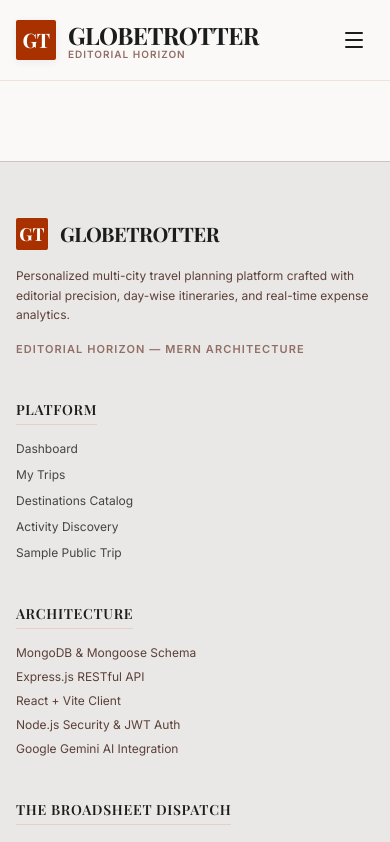
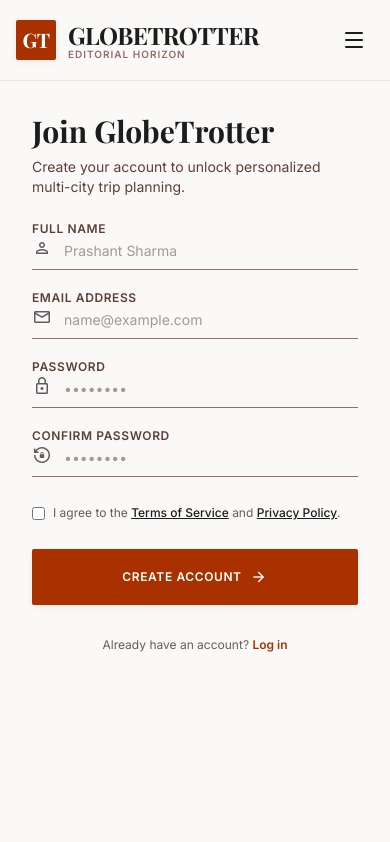
Before and after one commit to prtspndy/GlobeTrotter, a React (Vite) app in the folder client/: page /signup in a window 390 px wide. Shown: the top 842 px of the page. Built offline with nearby package versions, Linux system fonts and the light colour scheme; no server answers; a web font is replaced by a local one.

Commit message:
fix signup page ui responciveness

```diff
--- a/client/src/App.jsx
+++ b/client/src/App.jsx
@@ -30,11 +30,12 @@ export default function App() {
         <BrowserRouter>
           <div className="flex flex-col min-h-screen bg-background text-on-surface font-sans">
             <Navbar />
-            <main className="flex-grow">
+            <main className="flex-grow flex flex-col">
               <Routes>
                 <Route path="/" element={<LandingPage />} />
                 <Route path="/login" element={<LoginPage />} />
                 <Route path="/register" element={<SignupPage />} />
+                <Route path="/signup" element={<SignupPage />} />
                 <Route path="/forgot-password" element={<ForgotPasswordPage />} />
                 <Route path="/verify-email" element={<VerifyEmailPage />} />
                 <Route path="/dashboard" element={<DashboardPage />} />
--- a/client/src/components/layout/Footer.jsx
+++ b/client/src/components/layout/Footer.jsx
@@ -4,7 +4,7 @@ import { Compass, Globe, Shield, Heart } from 'lucide-react';
 
 export default function Footer() {
   return (
-    <footer className="bg-surface-container-high border-t border-outline/30 mt-20 text-on-surface/80">
+    <footer className="bg-surface-container-high border-t border-outline/30 mt-0 text-on-surface/80">
       <div className="max-w-7xl mx-auto px-4 sm:px-6 lg:px-8 py-14">
         <div className="grid grid-cols-1 md:grid-cols-4 gap-10">
 
--- a/client/src/pages/LoginPage.jsx
+++ b/client/src/pages/LoginPage.jsx
@@ -30,13 +30,14 @@ export default function LoginPage() {
   };
 
   return (
-    <div className="min-h-screen flex bg-background text-on-surface antialiased">
+    <div className="w-full flex-grow flex flex-col lg:flex-row items-stretch bg-background text-on-surface antialiased min-h-[calc(100vh-80px)]">
 
       {/* Left Side: Editorial Image & Branding */}
-      <div className="hidden lg:flex w-[48%] relative flex-col justify-between overflow-hidden">
-        <div
-          className="absolute inset-0 bg-cover bg-center"
-          style={{ backgroundImage: `url('https://images.unsplash.com/photo-1516483638261-f4dbaf036963?auto=format&fit=crop&w=1200&q=80')` }}
+      <div className="hidden lg:flex lg:w-[48%] relative flex-col justify-between overflow-hidden self-stretch min-h-full">
+        <img
+          src="https://images.unsplash.com/photo-1516483638261-f4dbaf036963?auto=format&fit=crop&w=1200&q=80"
+          alt="Travel Hero"
+          className="absolute inset-0 w-full h-full object-cover object-center"
         />
         <div className="absolute inset-0 bg-gradient-to-t from-on-surface/90 via-on-surface/30 to-transparent" />
         <div className="absolute inset-0 bg-gradient-to-r from-on-surface/60 via-transparent to-transparent" />
@@ -76,7 +77,7 @@ export default function LoginPage() {
       </div>
 
       {/* Right Side: Authentication Canvas */}
-      <div className="w-full lg:w-[52%] flex flex-col justify-center items-center p-8 lg:p-16 bg-surface">
+      <div className="w-full lg:w-[52%] flex flex-col justify-center items-center p-8 lg:p-16 bg-surface self-stretch">
         <div className="w-full max-w-md flex flex-col gap-8">
 
           <div className="text-left flex flex-col gap-2">
--- a/client/src/pages/SignupPage.jsx
+++ b/client/src/pages/SignupPage.jsx
@@ -39,13 +39,14 @@ export default function SignupPage() {
   };
 
   return (
-    <div className="min-h-screen flex bg-background text-on-surface antialiased">
+    <div className="w-full flex-grow flex flex-col lg:flex-row items-stretch bg-background text-on-surface antialiased min-h-[calc(100vh-80px)]">
 
-      {/* Left Side: Editorial Image & Branding */}
-      <div className="hidden lg:flex w-[48%] relative flex-col justify-between overflow-hidden">
-        <div
-          className="absolute inset-0 bg-cover bg-center"
-          style={{ backgroundImage: `url('https://images.unsplash.com/photo-1469854523086-cc02fe5d8800?auto=format&fit=crop&w=1200&q=80')` }}
+      {/* Left Side: Editorial Hero Image & Branding (Fills 100% Height of Section) */}
+      <div className="hidden lg:flex lg:w-[48%] relative flex-col justify-between overflow-hidden self-stretch min-h-full">
+        <img
+          src="https://images.unsplash.com/photo-1469854523086-cc02fe5d8800?auto=format&fit=crop&w=1200&q=80"
+          alt="Travel Hero"
+          className="absolute inset-0 w-full h-full object-cover object-center"
         />
         <div className="absolute inset-0 bg-gradient-to-t from-on-surface/90 via-on-surface/30 to-transparent" />
         <div className="absolute inset-0 bg-gradient-to-r from-on-surface/60 via-transparent to-transparent" />
@@ -85,7 +86,7 @@ export default function SignupPage() {
       </div>
 
       {/* Right Side: Signup Form */}
-      <div className="w-full lg:w-[52%] flex flex-col justify-center items-center p-8 lg:p-16 bg-surface">
+      <div className="w-full lg:w-[52%] flex flex-col justify-center items-center p-8 lg:p-16 bg-surface self-stretch">
         <div className="w-full max-w-md flex flex-col gap-6">
 
           <div className="text-left flex flex-col gap-2">
```
